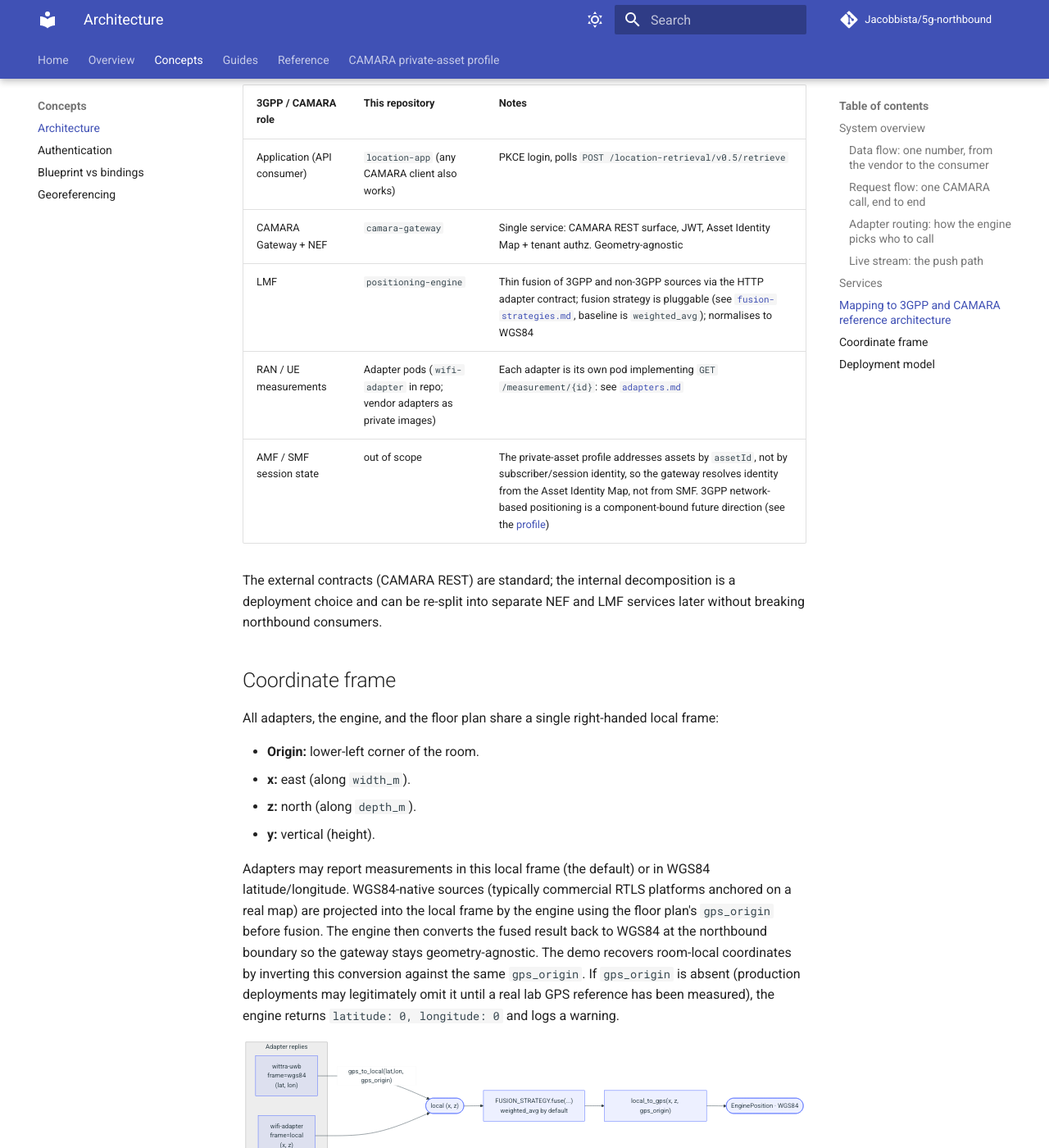
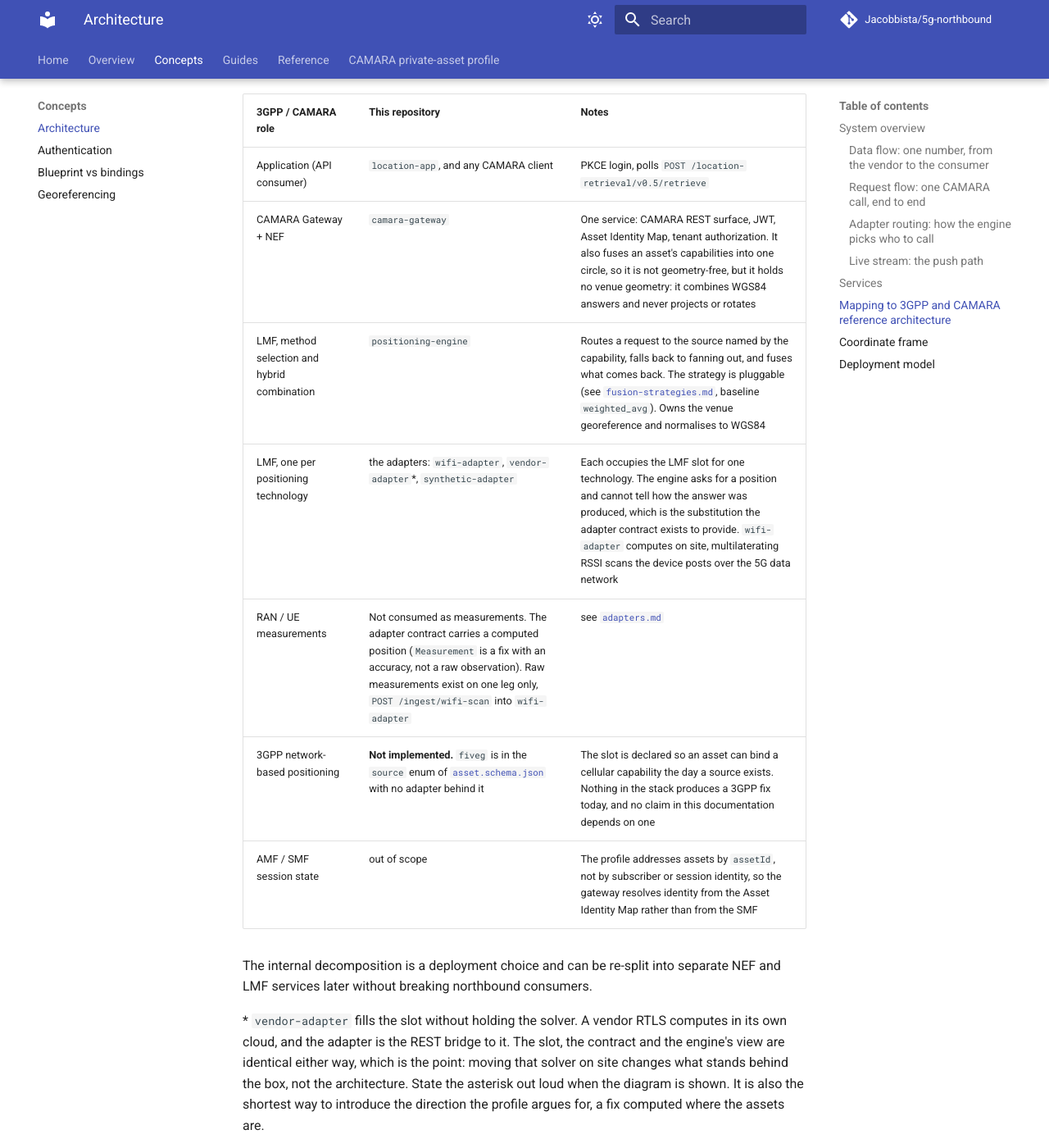
Before and after one commit to Jacobbista/5g-northbound, an MkDocs documentation site: the page built from docs/architecture.md, in a window 1280 px wide and 1400 px high, scrolled down 7119 px. Shown: the whole window at 82% size. Built offline with MkDocs 1.6.1 and Material for MkDocs 9.7.7, drawn with Linux system fonts in a browser that asks for light colours; comment, search, counter and statistics services are not loaded; some of the changed text lies outside the part shown.

Commit message:
docs: fix two unrenderable diagrams and correct the 3GPP mapping
A semicolon in a sequence-diagram message and curly braces in an unquoted flowchart label are both statement syntax in mermaid, so two diagrams failed to parse and the published pages printed their source instead. Every mermaid block in the repository now renders.

The 3GPP mapping claimed three things the code does not do. The gateway was described as geometry-agnostic, which stopped being true when it began fusing an asset's capabilities. The engine was described as fusing 3GPP and non-3GPP sources, and there is no 3GPP source: fiveg is in the asset schema's source enum with no adapter behind it, which the table now states outright. Adapters were mapped onto RAN/UE measurements, and the adapter contract carries a computed fix, not a raw observation.

The adapters are named for the role they fill, one LMF slot per positioning technology, since the engine cannot tell a local solver from a remote one and that substitution is what the adapter contract provides. vendor-adapter carries an asterisk: it fills the slot as a REST bridge to a solver that runs in the vendor's cloud, so moving that solver on site would change what stands behind the box and not the architecture.

```diff
--- a/docs/architecture.md
+++ b/docs/architecture.md
@@ -145,7 +145,7 @@ sequenceDiagram
 
   loop each capability (source, positioning_id)
     GW->>ENG: GET /position/{positioning_id}?source=…
-    ENG->>AD: GET /measurement/{positioning_id}<br/>(route by source; else fan out + fuse)
+    ENG->>AD: GET /measurement/{positioning_id}<br/>(route by source, else fan out + fuse)
     AD-->>ENG: 200 Measurement (local) or 404
     ENG->>ENG: normalise wgs84→local · run FUSION_STRATEGY · local→WGS84 via gps_origin
     ENG-->>GW: EnginePosition or 404
@@ -228,15 +228,31 @@ The canonical 3GPP location-exposure chain is:
 
 This stack collapses that chain to fit a research testbed where Open5GS does not ship a full NEF or LMF:
 
-| 3GPP / CAMARA role              | This repository                                            | Notes |
-|---------------------------------|------------------------------------------------------------|-------|
-| Application (API consumer)      | `location-app` (any CAMARA client also works)          | PKCE login, polls `POST /location-retrieval/v0.5/retrieve` |
-| CAMARA Gateway + NEF            | `camara-gateway`                                           | Single service: CAMARA REST surface, JWT, Asset Identity Map + tenant authz. Geometry-agnostic |
-| LMF                             | `positioning-engine`                                       | Thin fusion of 3GPP and non-3GPP sources via the HTTP adapter contract; fusion strategy is pluggable (see [`fusion-strategies.md`](fusion-strategies.md), baseline is `weighted_avg`); normalises to WGS84 |
-| RAN / UE measurements           | Adapter pods (`wifi-adapter` in repo; vendor adapters as private images) | Each adapter is its own pod implementing `GET /measurement/{id}`: see [`adapters.md`](adapters.md) |
-| AMF / SMF session state         | out of scope                                               | The private-asset profile addresses assets by `assetId`, not by subscriber/session identity, so the gateway resolves identity from the Asset Identity Map, not from SMF. 3GPP network-based positioning is a component-bound future direction (see the [profile](https://github.com/Jacobbista/5g-northbound/blob/main/spec/private-profile/README.md)) |
+| 3GPP / CAMARA role | This repository | Notes |
+|---|---|---|
+| Application (API consumer) | `location-app`, and any CAMARA client | PKCE login, polls `POST /location-retrieval/v0.5/retrieve` |
+| CAMARA Gateway + NEF | `camara-gateway` | One service: CAMARA REST surface, JWT, Asset Identity Map, tenant authorization. It also fuses an asset's capabilities into one circle, so it is not geometry-free, but it holds no venue geometry: it combines WGS84 answers and never projects or rotates |
+| LMF, method selection and hybrid combination | `positioning-engine` | Routes a request to the source named by the capability, falls back to fanning out, and fuses what comes back. The strategy is pluggable (see [`fusion-strategies.md`](fusion-strategies.md), baseline `weighted_avg`). Owns the venue georeference and normalises to WGS84 |
+| LMF, one per positioning technology | the adapters: `wifi-adapter`, `vendor-adapter`\*, `synthetic-adapter` | Each occupies the LMF slot for one technology. The engine asks for a position and cannot tell how the answer was produced, which is the substitution the adapter contract exists to provide. `wifi-adapter` computes on site, multilaterating RSSI scans the device posts over the 5G data network |
+| RAN / UE measurements | Not consumed as measurements. The adapter contract carries a computed position (`Measurement` is a fix with an accuracy, not a raw observation). Raw measurements exist on one leg only, `POST /ingest/wifi-scan` into `wifi-adapter` | see [`adapters.md`](adapters.md) |
+| 3GPP network-based positioning | **Not implemented.** `fiveg` is in the `source` enum of [`asset.schema.json`](https://github.com/Jacobbista/5g-northbound/blob/main/schema/asset.schema.json) with no adapter behind it | The slot is declared so an asset can bind a cellular capability the day a source exists. Nothing in the stack produces a 3GPP fix today, and no claim in this documentation depends on one |
+| AMF / SMF session state | out of scope | The profile addresses assets by `assetId`, not by subscriber or session identity, so the gateway resolves identity from the Asset Identity Map rather than from the SMF |
 
-The external contracts (CAMARA REST) are standard; the internal decomposition is a deployment choice and can be re-split into separate NEF and LMF services later without breaking northbound consumers.
+The internal decomposition is a deployment choice and can be re-split into
+separate NEF and LMF services later without breaking northbound consumers.
+
+\* `vendor-adapter` fills the slot without holding the solver. A vendor RTLS
+computes in its own cloud, and the adapter is the REST bridge to it. The slot,
+the contract and the engine's view are identical either way, which is the point:
+moving that solver on site changes what stands behind the box, not the
+architecture. State the asterisk out loud when the diagram is shown. It is also
+the shortest way to introduce the direction the profile argues for, a fix
+computed where the assets are.
+
+The vocabulary is a reading of 3GPP, not a claim to conform to it. 3GPP has one
+LMF per request, reaching several positioning methods; here the split is per
+technology, and selection and hybrid combination stay in the engine. The
+external contracts (CAMARA REST) are the standard part.
 
 ## Coordinate frame
 
```
Also changed, not shown: docs/adapters.md (+1 -1 lines).
